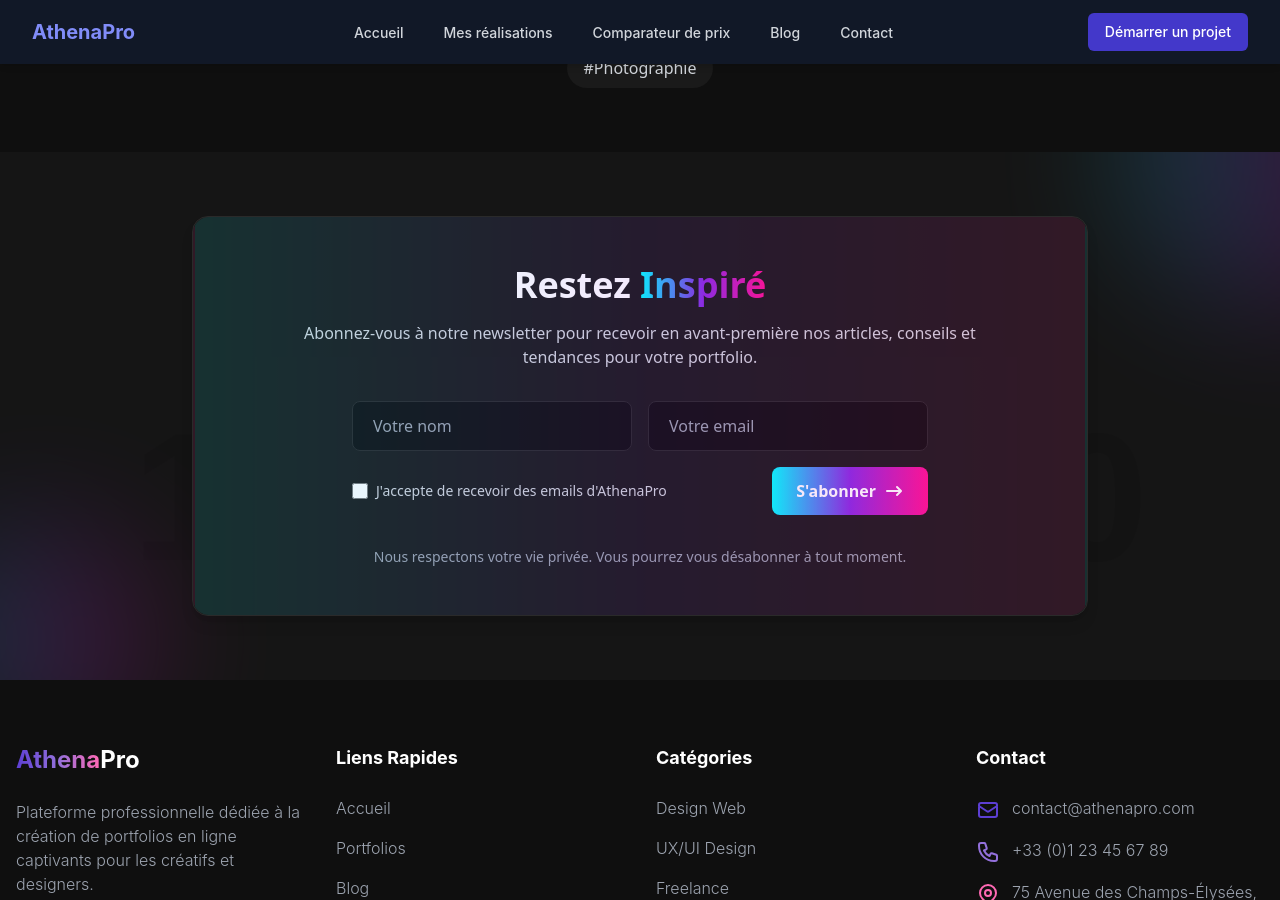
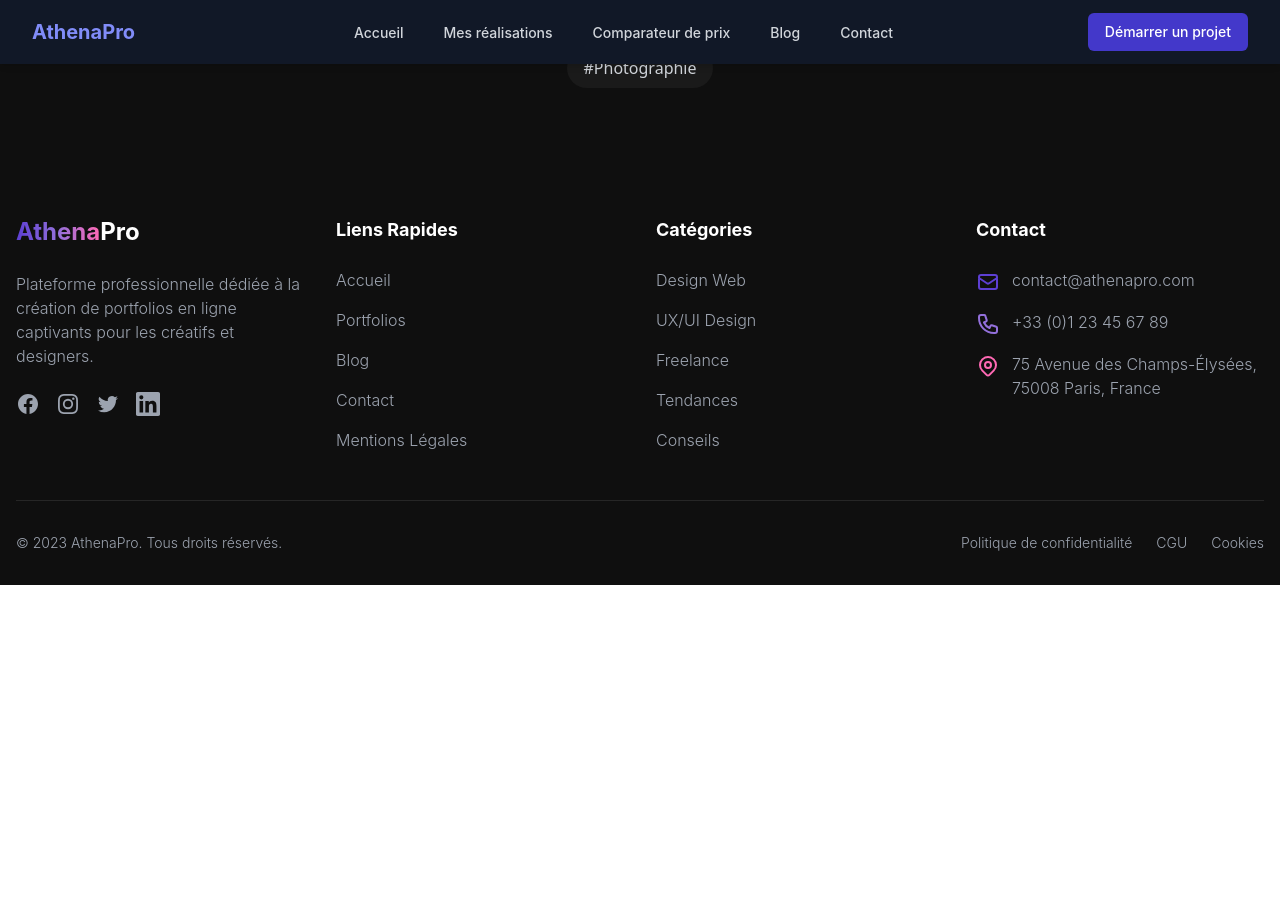
Before and after one commit to Portfolio-professionnal/AthenaPro, a Jekyll site: the page Blog.html, which Jekyll copies as it is, in a window 1280 px wide and 900 px high, scrolled down 2946 px. Built offline with Jekyll 4.4.1, drawn with Linux system fonts in a browser that asks for light colours; nearby versions of some CDN libraries; after the commit the page ends 3531 px from its top, so only the background shows below that.

Commit message:
Update Blog.html

```diff
--- a/Blog.html
+++ b/Blog.html
@@ -676,86 +676,6 @@ document.addEventListener("DOMContentLoaded", function(){
     </div>
   </section>
 </div>
-<section id="newsletter" class="bg-[#0F0F0F] py-16 relative overflow-hidden">
-  <!-- Background elements -->
-  <div class="absolute top-0 left-0 w-full h-full opacity-10 z-0">
-    <div class="absolute top-0 left-0 w-full h-full bg-[url('https://placehold.co/1920x1080?text=abstract%20tech%20pattern')] bg-no-repeat bg-cover opacity-30"></div>
-  </div>
-
-  <!-- Glow effects with neon blue/purple/pink gradient -->
-  <div class="absolute -top-40 -right-40 w-80 h-80 bg-gradient-to-r from-[#00FFFF] via-[#8A2BE2] to-[#FF1493] opacity-20 rounded-full blur-3xl"></div>
-  <div class="absolute -bottom-20 -left-20 w-60 h-60 bg-gradient-to-r from-[#00FFFF] via-[#8A2BE2] to-[#FF1493] opacity-20 rounded-full blur-3xl"></div>
-
-  <div class="container mx-auto px-4 relative z-10">
-    <div class="max-w-4xl mx-auto bg-[#1A1A1A] rounded-2xl p-8 md:p-12 shadow-lg border border-[#2A2A2A] relative overflow-hidden">
-
-      <!-- Border glow effect with neon gradient -->
-      <div class="absolute inset-0 border-2 border-transparent rounded-2xl bg-gradient-to-r from-[#00FFFF] via-[#8A2BE2] to-[#FF1493] opacity-10"></div>
-
-      <div class="text-center mb-8">
-        <h2 class="text-3xl md:text-4xl font-bold text-white mb-4 font-sans">
-          Restez <span class="bg-gradient-to-r from-[#00FFFF] via-[#8A2BE2] to-[#FF1493] text-transparent bg-clip-text">Inspiré</span>
-        </h2>
-        <p class="text-gray-300 max-w-2xl mx-auto font-sans">
-          Abonnez-vous à notre newsletter pour recevoir en avant-première nos articles, conseils et tendances pour votre portfolio.
-        </p>
-      </div>
-
-      <form class="max-w-xl mx-auto">
-        <div class="flex flex-col md:flex-row gap-4 mb-4">
-          <div class="flex-1">
-            <label for="newsletter-name" class="sr-only">Votre nom</label>
-            <input
-              type="text"
-              id="newsletter-name"
-              placeholder="Votre nom"
-              class="w-full px-5 py-3 bg-[#0F0F0F] border border-[#2A2A2A] rounded-lg text-white placeholder-gray-400 focus:outline-none focus:ring-2 focus:ring-[#8A2BE2] focus:border-transparent font-sans"
-              required
-            />
-          </div>
-          <div class="flex-1">
-            <label for="newsletter-email" class="sr-only">Votre email</label>
-            <input
-              type="email"
-              id="newsletter-email"
-              placeholder="Votre email"
-              class="w-full px-5 py-3 bg-[#0F0F0F] border border-[#2A2A2A] rounded-lg text-white placeholder-gray-400 focus:outline-none focus:ring-2 focus:ring-[#8A2BE2] focus:border-transparent font-sans"
-              required
-            />
-          </div>
-        </div>
-
-        <div class="flex flex-col sm:flex-row items-center justify-between gap-4">
-          <div class="flex items-center space-x-2">
-            <input
-              type="checkbox"
-              id="newsletter-terms"
-              class="w-4 h-4 bg-[#0F0F0F] border border-[#2A2A2A] rounded text-[#8A2BE2] focus:ring-[#8A2BE2]"
-              required
-            />
-            <label for="newsletter-terms" class="text-sm text-gray-300 font-sans">
-              J'accepte de recevoir des emails d'AthenaPro
-            </label>
-          </div>
-
-          <button
-            type="submit"
-            class="inline-flex items-center justify-center px-6 py-3 bg-gradient-to-r from-[#00FFFF] via-[#8A2BE2] to-[#FF1493] text-white font-bold rounded-lg hover:bg-opacity-90 transition-all duration-300 w-full sm:w-auto font-sans"
-          >
-            S'abonner
-            <svg xmlns="http://www.w3.org/2000/svg" class="h-5 w-5 ml-2" viewBox="0 0 20 20" fill="currentColor">
-              <path fill-rule="evenodd" d="M12.293 5.293a1 1 0 011.414 0l4 4a1 1 0 010 1.414l-4 4a1 1 0 01-1.414-1.414L14.586 11H3a1 1 0 110-2h11.586l-2.293-2.293a1 1 0 010-1.414z" clip-rule="evenodd" />
-            </svg>
-          </button>
-        </div>
-      </form>
-
-      <div class="text-center mt-8 text-sm text-gray-400 font-sans">
-        <p>Nous respectons votre vie privée. Vous pourrez vous désabonner à tout moment.</p>
-      </div>
-    </div>
-  </div>
-</section>
 <div id="root">
   <footer id="footer" class="bg-[#0F0F0F] pt-16 pb-8">
     <div class="container mx-auto px-4">
```
